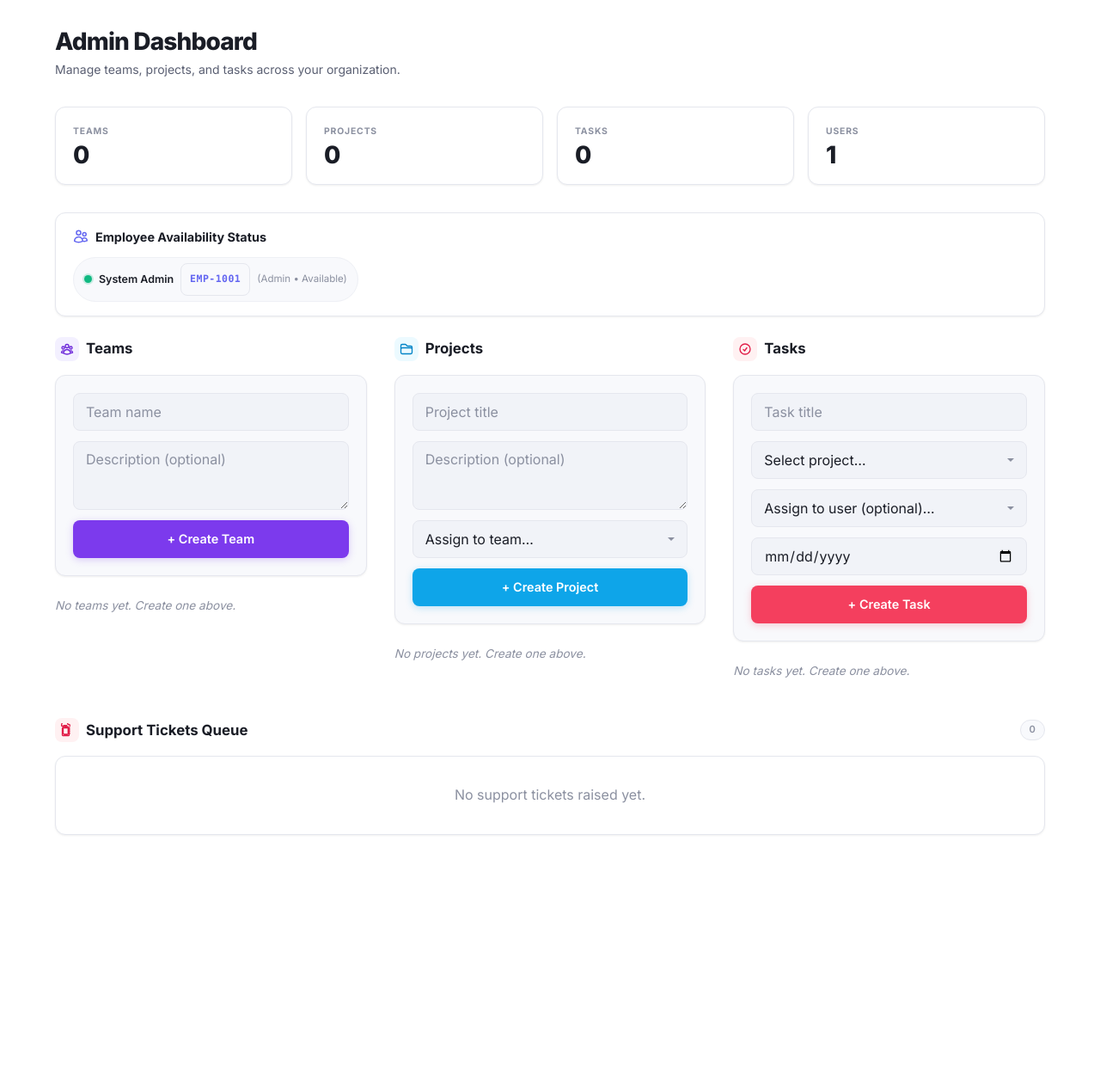
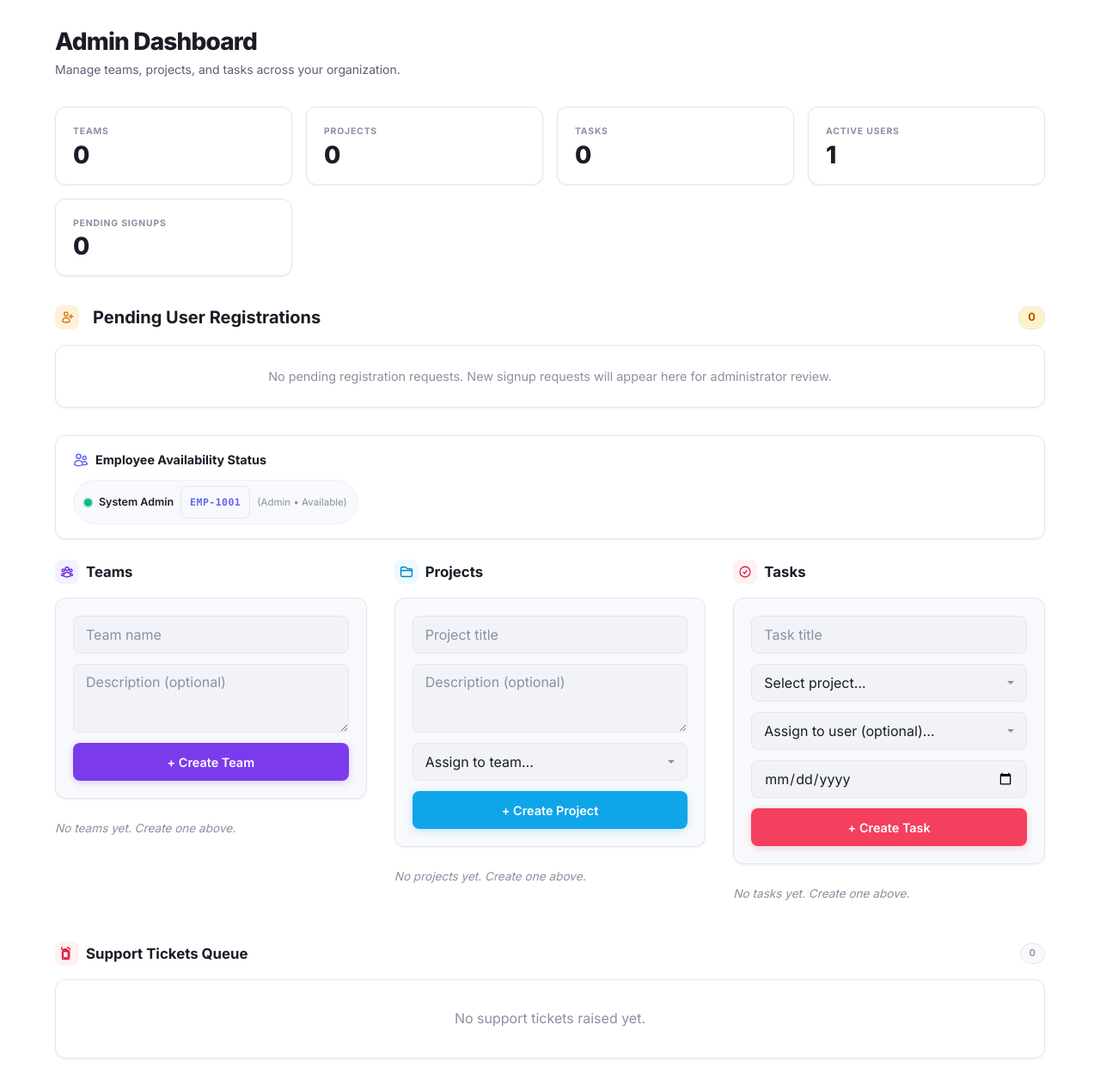
Before and after one commit to Yashkumarx61/OpsTracker, a Flask app: page /admin/dashboard in a window 1280 px wide. Shown: the part 65-1328 px from the top of the page at 86% size. Before the commit the page ends 1036 px from the top, so only its background shows below. Run offline with Flask 3, Linux system fonts and the light colour scheme; a user stored in the database is signed in; data comes from the database, SQL or seed files in the repository; data that the repository does not hold is empty; some web fonts are replaced.

Commit message:
feat(auth): implement admin approval workflow for user registration

```diff
--- a/app.py
+++ b/app.py
@@ -118,19 +118,30 @@ def init_db():
 
     db = sqlite3.connect(Config.DB_PATH)
     db.execute("PRAGMA foreign_keys=ON")
+
+    # Migration: add columns if table exists but is missing new schema fields
+    try:
+        cur = db.execute("PRAGMA table_info(users)")
+        columns = [row[1] for row in cur.fetchall()]
+        if columns:
+            if "current_status" not in columns:
+                db.execute("ALTER TABLE users ADD COLUMN current_status TEXT NOT NULL DEFAULT 'Available'")
+                db.commit()
+            if "employee_id" not in columns:
+                db.execute("ALTER TABLE users ADD COLUMN employee_id TEXT")
+                db.commit()
+            if "status" not in columns:
+                db.execute("ALTER TABLE users ADD COLUMN status TEXT NOT NULL DEFAULT 'approved'")
+                db.commit()
+    except Exception as e:
+        app.logger.warning(f"Migration check warning: {e}")
+
     with open(schema_path, "r", encoding="utf-8") as f:
         db.executescript(f.read())
 
-    # Migration: add current_status and employee_id columns if missing
-    cur = db.execute("PRAGMA table_info(users)")
-    columns = [row[1] for row in cur.fetchall()]
-    if "current_status" not in columns:
-        db.execute("ALTER TABLE users ADD COLUMN current_status TEXT NOT NULL DEFAULT 'Available'")
-        db.commit()
-
-    if "employee_id" not in columns:
-        db.execute("ALTER TABLE users ADD COLUMN employee_id TEXT")
-        db.commit()
+    # Ensure all users have status populated
+    db.execute("UPDATE users SET status = 'approved' WHERE status IS NULL OR status = ''")
+    db.commit()
 
     # Populate missing employee_ids
     users_without_empid = db.execute("SELECT id FROM users WHERE employee_id IS NULL OR employee_id = ''").fetchall()
@@ -155,7 +166,7 @@ with app.app_context():
 class User(UserMixin):
     """Lightweight user wrapper for Flask-Login."""
 
-    def __init__(self, id, full_name, email, password_hash, role, employee_id=None, current_status="Available", created_at=None):
+    def __init__(self, id, full_name, email, password_hash, role, employee_id=None, current_status="Available", status="approved", created_at=None):
         self.id = id
         self.employee_id = employee_id or f"EMP-{1000 + id}"
         self.full_name = full_name
@@ -163,11 +174,24 @@ class User(UserMixin):
         self.password_hash = password_hash
         self.role = role  # 'Admin' or 'Employee'
         self.current_status = current_status or "Available"
+        self.status = status or "approved"
         self.created_at = created_at
 
     @property
     def is_admin(self):
         return self.role == "Admin"
+
+    @property
+    def is_approved(self):
+        return self.status == "approved"
+
+    @property
+    def is_pending(self):
+        return self.status == "pending"
+
+    @property
+    def is_rejected(self):
+        return self.status == "rejected"
 
 
 @login_manager.user_loader
@@ -217,11 +241,19 @@ def login():
             return render_template("login.html")
 
         if row and check_password_hash(row["password_hash"], password):
-            user = User(**row)
-            login_user(user)
-            flash(f"Welcome back, {user.full_name}!", "success")
-            next_page = request.args.get("next")
-            return redirect(next_page or url_for("dashboard"))
+            user_status = row.get("status") or "approved"
+            if user_status == "pending":
+                flash("Your account is pending admin approval.", "warning")
+                return render_template("login.html")
+            elif user_status == "rejected":
+                flash("Your registration request was declined.", "error")
+                return render_template("login.html")
+            elif user_status == "approved":
+                user = User(**row)
+                login_user(user)
+                flash(f"Welcome back, {user.full_name}!", "success")
+                next_page = request.args.get("next")
+                return redirect(next_page or url_for("dashboard"))
 
         flash("Invalid email or password.", "error")
 
@@ -230,7 +262,7 @@ def login():
 
 @app.route("/register", methods=["GET", "POST"])
 def register():
-    """Render registration form and create a new Employee user."""
+    """Render registration form and submit new user for admin approval."""
     if current_user.is_authenticated:
         return redirect(url_for("dashboard"))
 
@@ -269,20 +301,31 @@ def register():
 
         employee_id_input = request.form.get("employee_id", "").strip().upper()
 
-        # Create user (default role: Employee)
+        # Create user with 'pending' status
         hashed = generate_password_hash(password)
         try:
             new_id = execute_db(
-                "INSERT INTO users (full_name, email, password_hash, role) VALUES (?, ?, ?, ?)",
-                (full_name, email, hashed, "Employee"),
+                "INSERT INTO users (full_name, email, password_hash, role, status) VALUES (?, ?, ?, ?, ?)",
+                (full_name, email, hashed, "Employee", "pending"),
             )
             final_emp_id = employee_id_input or f"EMP-{1000 + new_id}"
             execute_db("UPDATE users SET employee_id = ? WHERE id = ?", (final_emp_id, new_id))
-        except Exception:
+
+            # Notify admin users
+            admins = query_db("SELECT id FROM users WHERE role = 'Admin'")
+            for a in admins:
+                create_notification(
+                    a["id"],
+                    "Pending Registration Request",
+                    f"New registration request from {full_name} ({email}).",
+                    link="/admin/dashboard"
+                )
+        except Exception as e:
+            app.logger.error(f"Failed to create pending account: {e}")
             flash("Could not create account. Please try again.", "error")
             return render_template("register.html")
 
-        flash("Account created successfully! Please log in.", "success")
+        flash("Your registration request has been submitted and is pending administrator approval. You will receive access once approved.", "info")
         return redirect(url_for("login"))
 
     return render_template("register.html")
@@ -311,12 +354,12 @@ def dashboard():
 
 
 # ============================================================
-# Routes — Admin Dashboard
+# Routes — Admin Dashboard & Approval Workflow
 # ============================================================
 @app.route("/admin/dashboard")
 @admin_required
 def admin_dashboard():
-    """Admin view: all teams, projects, tasks, users, and tickets."""
+    """Admin view: teams, projects, tasks, users, tickets, and pending approval requests."""
     teams = query_db("SELECT * FROM teams ORDER BY team_name")
     projects = query_db("""
         SELECT p.*, t.team_name
@@ -331,7 +374,8 @@ def admin_dashboard():
         LEFT JOIN users u ON tk.assigned_to = u.id
         ORDER BY tk.due_date ASC
     """)
-    users = query_db("SELECT id, employee_id, full_name, email, role, current_status FROM users ORDER BY full_name")
+    users = query_db("SELECT id, employee_id, full_name, email, role, current_status, status FROM users WHERE status = 'approved' OR status IS NULL ORDER BY full_name")
+    pending_users = query_db("SELECT id, employee_id, full_name, email, role, status, created_at FROM users WHERE status = 'pending' ORDER BY created_at DESC")
     tickets = query_db("""
         SELECT tk.*, u.full_name AS author_name, u.email AS author_email, u.employee_id AS author_emp_id,
                adm.full_name AS replier_name
@@ -342,8 +386,43 @@ def admin_dashboard():
     """)
     return render_template(
         "admin_dashboard.html",
-        teams=teams, projects=projects, tasks=tasks, users=users, tickets=tickets,
+        teams=teams, projects=projects, tasks=tasks, users=users,
+        pending_users=pending_users, tickets=tickets,
     )
+
+
+@app.route("/admin/users/<int:user_id>/approve", methods=["POST"])
+@admin_required
+def approve_user(user_id):
+    """Admin: Approve a pending user registration request."""
+    user = query_db("SELECT * FROM users WHERE id = ?", (user_id,), one=True)
+    if not user:
+        flash("User not found.", "error")
+        return redirect(url_for("admin_dashboard"))
+
+    execute_db("UPDATE users SET status = 'approved' WHERE id = ?", (user_id,))
+    create_notification(
+        user_id,
+        "Registration Approved",
+        "Your account registration has been approved by an administrator! You may now log in to OpsTracker.",
+        link="/login"
+    )
+    flash(f"User registration for '{user['full_name']}' has been approved.", "success")
+    return redirect(url_for("admin_dashboard"))
+
+
+@app.route("/admin/users/<int:user_id>/reject", methods=["POST"])
+@admin_required
+def reject_user(user_id):
+    """Admin: Reject a pending user registration request."""
+    user = query_db("SELECT * FROM users WHERE id = ?", (user_id,), one=True)
+    if not user:
+        flash("User not found.", "error")
+        return redirect(url_for("admin_dashboard"))
+
+    execute_db("UPDATE users SET status = 'rejected' WHERE id = ?", (user_id,))
+    flash(f"User registration request for '{user['full_name']}' was declined.", "info")
+    return redirect(url_for("admin_dashboard"))
 
 
 # ============================================================
--- a/schema.sql
+++ b/schema.sql
@@ -15,6 +15,7 @@ CREATE TABLE IF NOT EXISTS users (
     password_hash TEXT    NOT NULL,
     role          TEXT    NOT NULL DEFAULT 'Employee' CHECK(role IN ('Admin', 'Employee')),
     current_status TEXT   NOT NULL DEFAULT 'Available' CHECK(current_status IN ('Available', 'On Call', 'On Leave', 'Offline')),
+    status        TEXT    NOT NULL DEFAULT 'pending' CHECK(status IN ('pending', 'approved', 'rejected')),
     created_at    TIMESTAMP DEFAULT CURRENT_TIMESTAMP
 );
 
@@ -135,10 +136,11 @@ CREATE INDEX IF NOT EXISTS idx_chat_direct ON chat_messages(sender_id, recipient
 -- Password: admin123
 -- Hash generated by: werkzeug.security.generate_password_hash("admin123")
 -- -----------------------------------------------------------
-INSERT OR IGNORE INTO users (full_name, email, password_hash, role)
+INSERT OR IGNORE INTO users (full_name, email, password_hash, role, status)
 VALUES (
     'System Admin',
     'admin@opstracker.local',
     'scrypt:32768:8:1$2Yp3UgsVEDTNulHi$90964c5ca198a7810a435c9b2be9884ce93401ca65adeca153543236bc186372b3c85d115e63a9d5d2d926612cee9c282be6b2eab2307484d252bfe42c55542e',
-    'Admin'
+    'Admin',
+    'approved'
 );
--- a/templates/admin_dashboard.html
+++ b/templates/admin_dashboard.html
@@ -24,9 +24,66 @@
         <p class="stat-value">{{ tasks|length }}</p>
     </div>
     <div class="stat-card">
-        <p class="stat-label">Users</p>
+        <p class="stat-label">Active Users</p>
         <p class="stat-value">{{ users|length }}</p>
     </div>
+    <div class="stat-card" style="{% if pending_users and pending_users|length > 0 %}border: 1px solid var(--amber); background: rgba(245, 158, 11, 0.05);{% endif %}">
+        <p class="stat-label">Pending Signups</p>
+        <p class="stat-value" style="{% if pending_users and pending_users|length > 0 %}color: var(--amber);{% endif %}">{{ pending_users|length if pending_users else 0 }}</p>
+    </div>
+</div>
+
+<!-- ===== PENDING REGISTRATION REQUESTS ===== -->
+<div style="margin-top: 28px; margin-bottom: 32px;">
+    <div class="section-header">
+        <span class="section-icon icon-amber" style="background: rgba(245, 158, 11, 0.15); color: #d97706; padding: 6px; border-radius: 8px; display: inline-flex; align-items: center; justify-content: center;">
+            <svg style="width:20px;height:20px;" fill="none" viewBox="0 0 24 24" stroke-width="2" stroke="currentColor">
+                <path stroke-linecap="round" stroke-linejoin="round" d="M19 7.5v3m0 0v3m0-3h3m-3 0h-3m-2.25-4.125a3.375 3.375 0 11-6.75 0 3.375 3.375 0 016.75 0zM4 19.235v-.11a6.375 6.375 0 0112.75 0v.109A12.318 12.318 0 0110.374 21c-2.331 0-4.512-.645-6.374-1.765z" />
+            </svg>
+        </span>
+        <h2 class="section-title" style="margin-left: 8px; font-size: 1.25rem;">Pending User Registrations</h2>
+        <span class="section-count" style="background: #fef3c7; color: #b45309; padding: 2px 10px; border-radius: 12px; font-size: 0.8rem; font-weight: 700;">{{ pending_users|length if pending_users else 0 }}</span>
+    </div>
+
+    {% if pending_users %}
+    <div class="card-list" style="display: grid; gap: 14px; margin-top: 12px;">
+        {% for u in pending_users %}
+        <div class="card" style="border-left: 4px solid #f59e0b; padding: 18px 22px;">
+            <div class="card-top" style="display: flex; justify-content: space-between; align-items: center; flex-wrap: wrap; gap: 12px;">
+                <div class="card-top-left">
+                    <h3 class="card-title" style="font-size: 1.1rem; margin: 0 0 4px; font-weight: 700;">{{ u.full_name }}</h3>
+                    <p class="card-subtitle" style="margin: 0; color: var(--text-secondary); font-size: 0.85rem;">
+                        <strong>Email:</strong> {{ u.email }} &bull; <strong>Emp ID:</strong> {{ u.employee_id or ('EMP-' ~ u.id) }} &bull; <strong>Role:</strong> {{ u.role }} &bull; <strong>Submitted:</strong> {{ u.created_at }}
+                    </p>
+                </div>
+                <div style="display: flex; gap: 10px; align-items: center;">
+                    <span class="badge" style="background: #fffbeb; color: #b45309; border: 1px solid #fde68a; padding: 4px 12px; border-radius: 20px; font-size: 0.75rem; font-weight: 600;">Pending Approval</span>
+
+                    <!-- Approve Action -->
+                    <form method="POST" action="{{ url_for('approve_user', user_id=u.id) }}" style="display: inline;">
+                        <input type="hidden" name="csrf_token" value="{{ csrf_token() }}">
+                        <button type="submit" class="btn-primary" style="background: #10b981; color: #ffffff; border: none; padding: 7px 16px; border-radius: 8px; font-size: 0.82rem; font-weight: 600; cursor: pointer; transition: background 0.15s ease;">
+                            ✓ Approve
+                        </button>
+                    </form>
+
+                    <!-- Reject Action -->
+                    <form method="POST" action="{{ url_for('reject_user', user_id=u.id) }}" style="display: inline;">
+                        <input type="hidden" name="csrf_token" value="{{ csrf_token() }}">
+                        <button type="submit" class="btn-secondary" style="background: #ef4444; color: #ffffff; border: none; padding: 7px 16px; border-radius: 8px; font-size: 0.82rem; font-weight: 600; cursor: pointer; transition: background 0.15s ease;" onclick="return confirm('Decline registration request for {{ u.full_name }}?')">
+                            ✕ Decline
+                        </button>
+                    </form>
+                </div>
+            </div>
+        </div>
+        {% endfor %}
+    </div>
+    {% else %}
+    <div class="card" style="text-align: center; padding: 24px; color: var(--text-tertiary); margin-top: 12px;">
+        <p style="margin: 0; font-size: 0.9rem;">No pending registration requests. New signup requests will appear here for administrator review.</p>
+    </div>
+    {% endif %}
 </div>
 
 <!-- ===== TEAM AVAILABILITY ===== -->
```
